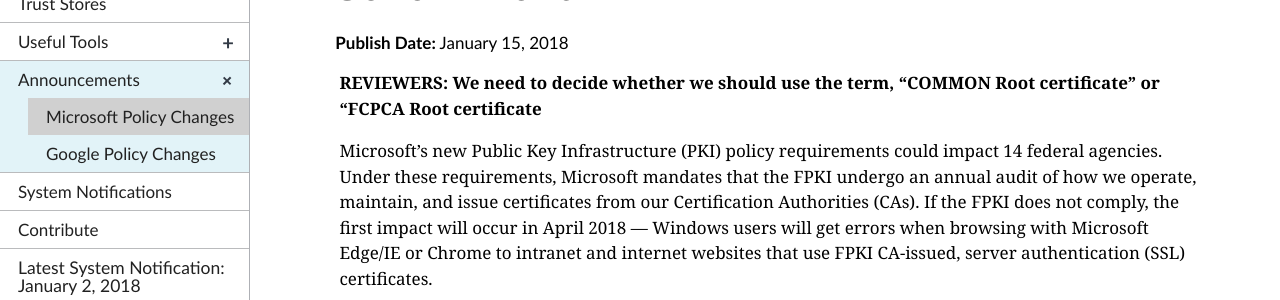
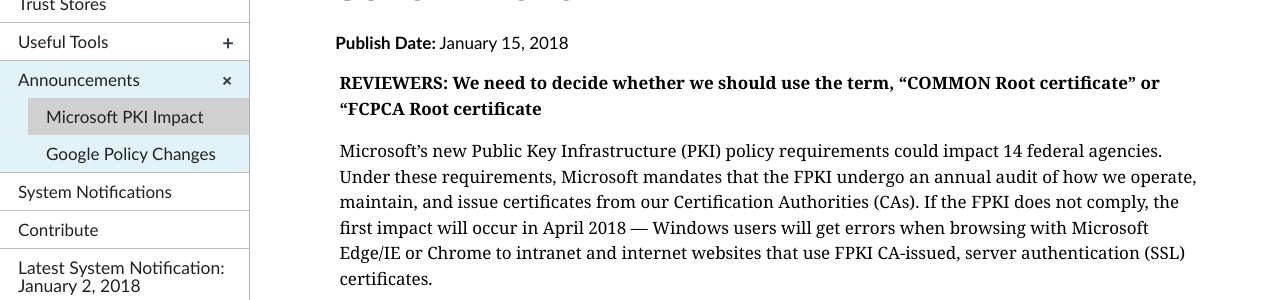
Before and after one commit to GSA/fpki-guides, a Jekyll site: the page built from _announcements/01_microsoft_constraint.md, in a window 1280 px wide. Shown: the part 289-589 px from the top of the page. Built offline with Jekyll 4.4.1, drawn with Linux system fonts in a browser that asks for light colours; nearby versions of some CDN libraries; library files that are not in the unit come from our copies.

Commit message:
Update 01_microsoft_constraint.md
nav bar change

```diff
--- a/_announcements/01_microsoft_constraint.md
+++ b/_announcements/01_microsoft_constraint.md
@@ -1,6 +1,6 @@
 ---
 layout: default
-navtitle: Microsoft Policy Changes
+navtitle: Microsoft PKI Impact
 title: Microsoft Policies Set To Impact the Federal Government
 pubDate: January 15, 2018
 collection: announcements
```
